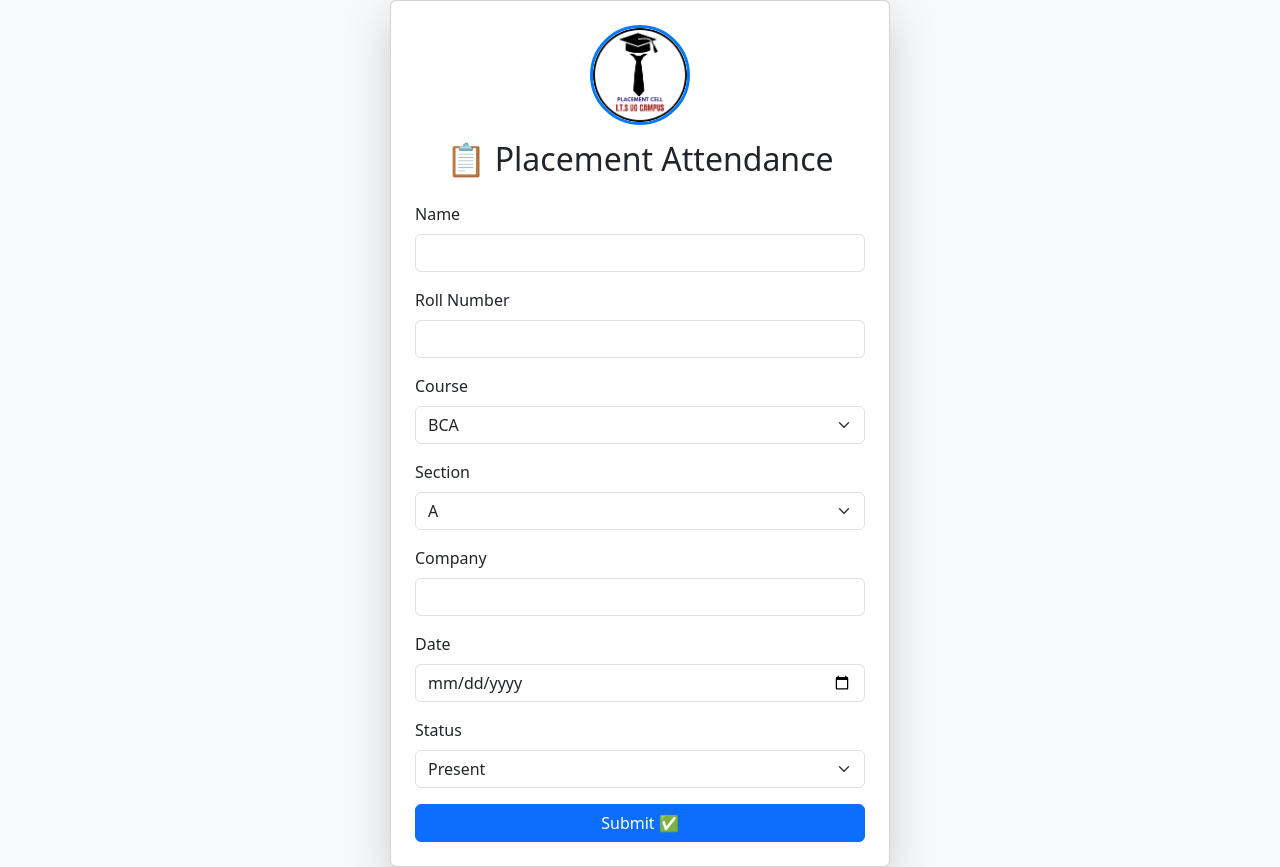
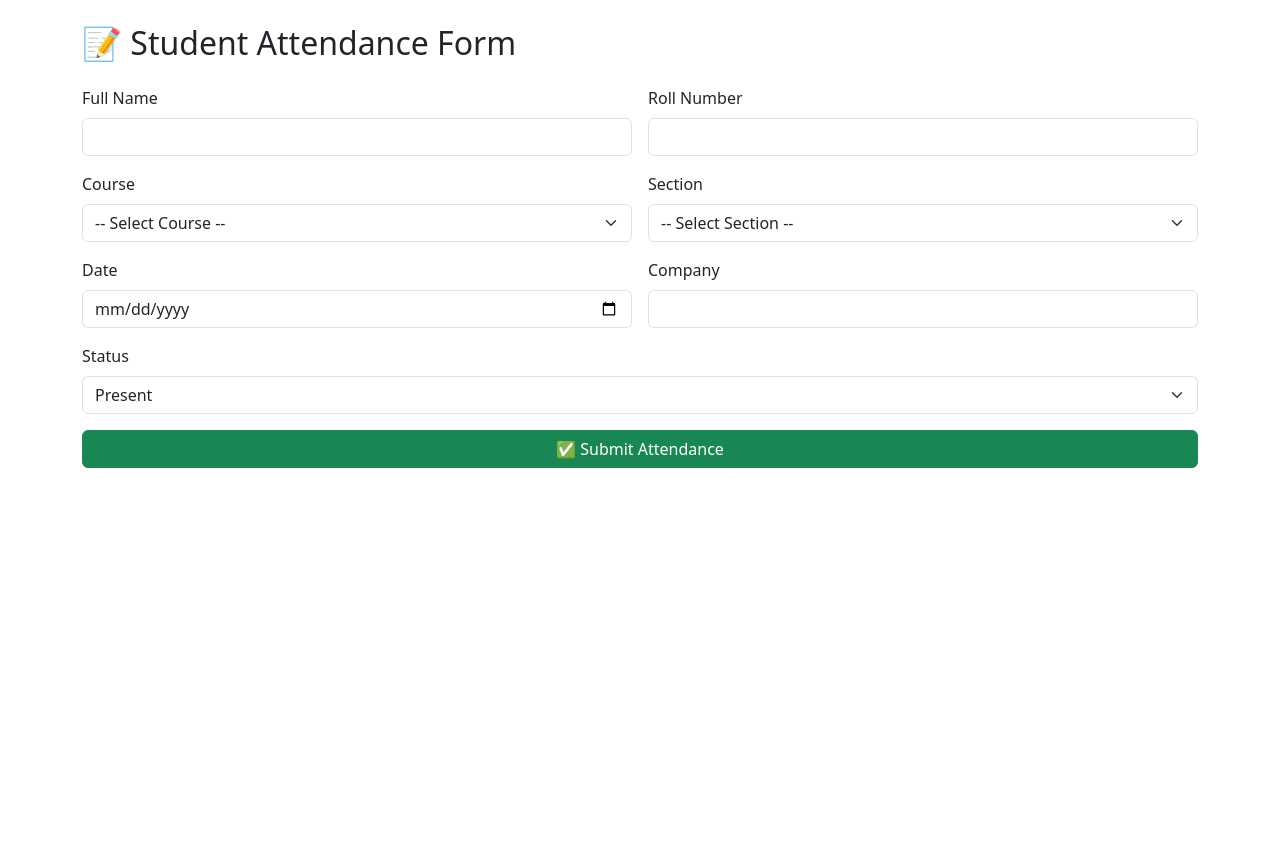
Before and after one commit to abhijha30/placement-attendance, a Flask app: page / in a window 1280 px wide. After the commit the page ends 468 px from the top, so only its background shows below. Run offline with Flask 3, Linux system fonts and the light colour scheme.

Commit message:
Update form.html

```diff
--- a/templates/form.html
+++ b/templates/form.html
@@ -3,78 +3,70 @@
 <head>
   <meta charset="UTF-8">
   <meta name="viewport" content="width=device-width, initial-scale=1">
-  <title>Placement Attendance Form</title>
+  <title>Student Attendance Form</title>
   <link href="https://cdn.jsdelivr.net/npm/bootstrap@5.3.0/dist/css/bootstrap.min.css" rel="stylesheet">
-  <style>
-    .logo-circle {
-      width: 100px;
-      height: 100px;
-      border-radius: 50%;
-      overflow: hidden;
-      margin: 0 auto 15px auto;
-      border: 3px solid #007bff;
-    }
-    .logo-circle img {
-      width: 100%;
-      height: 100%;
-      object-fit: cover;
-    }
-  </style>
 </head>
-<body class="bg-light">
+<body class="container mt-4">
 
-  <div class="container d-flex justify-content-center align-items-center min-vh-100">
-    <div class="card shadow-lg p-4 w-100" style="max-width: 500px;">
+  <h2 class="mb-4">📝 Student Attendance Form</h2>
 
-      <!-- Circle Logo Centered -->
-      <div class="logo-circle">
-        <img src="{{ url_for('static', filename='placement_logo.png') }}" alt="Placement Logo">
+  <form method="POST" class="row g-3">
+
+    <div class="col-md-6">
+      <label class="form-label">Full Name</label>
+      <input type="text" name="name" class="form-control" required>
     </div>
 
-      <h2 class="text-center mb-4">📋 Placement Attendance</h2>
+    <div class="col-md-6">
+      <label class="form-label">Roll Number</label>
+      <input type="text" name="roll" class="form-control" required>
+    </div>
 
-      <form method="POST">
-        <div class="mb-3">
-          <label class="form-label">Name</label>
-          <input type="text" class="form-control" name="name" required>
-        </div>
-        <div class="mb-3">
-          <label class="form-label">Roll Number</label>
-          <input type="text" class="form-control" name="roll" required>
-        </div>
-        <div class="mb-3">
+    <div class="col-md-6">
       <label class="form-label">Course</label>
       <select name="course" class="form-select" required>
-            <option>BCA</option>
-            <option>BBA</option>
+        <option value="">-- Select Course --</option>
+        <option value="BCA">BCA</option>
+        <option value="BBA">BBA</option>
       </select>
     </div>
-        <div class="mb-3">
+
+    <div class="col-md-6">
       <label class="form-label">Section</label>
       <select name="section" class="form-select" required>
-            <option>A</option><option>B</option><option>C</option>
-            <option>D</option><option>E</option><option>F</option><option>G</option>
+        <option value="">-- Select Section --</option>
+        <option value="A">A</option>
+        <option value="B">B</option>
+        <option value="C">C</option>
+        <option value="D">D</option>
+        <option value="E">E</option>
+        <option value="F">F</option>
+        <option value="G">G</option>
       </select>
     </div>
-        <div class="mb-3">
+
+    <div class="col-md-6">
+      <label class="form-label">Date</label>
+      <input type="date" name="date" class="form-control" required>
+    </div>
+
+    <div class="col-md-6">
       <label class="form-label">Company</label>
-          <input type="text" class="form-control" name="company" required>
+      <input type="text" name="company" class="form-control" required>
     </div>
-        <div class="mb-3">
-          <label class="form-label">Date</label>
-          <input type="date" class="form-control" name="date" required>
-        </div>
-        <div class="mb-3">
+
+    <div class="col-md-12">
       <label class="form-label">Status</label>
       <select name="status" class="form-select" required>
-            <option>Present</option>
-            <option>Absent</option>
+        <option value="Present">Present</option>
+        <option value="Absent">Absent</option>
       </select>
     </div>
-        <button type="submit" class="btn btn-primary w-100">Submit ✅</button>
+
+    <div class="col-12">
+      <button type="submit" class="btn btn-success w-100">✅ Submit Attendance</button>
+    </div>
   </form>
-    </div>
-  </div>
 
 </body>
 </html>
```
Lines whose indentation alone changed are shown as unchanged.
